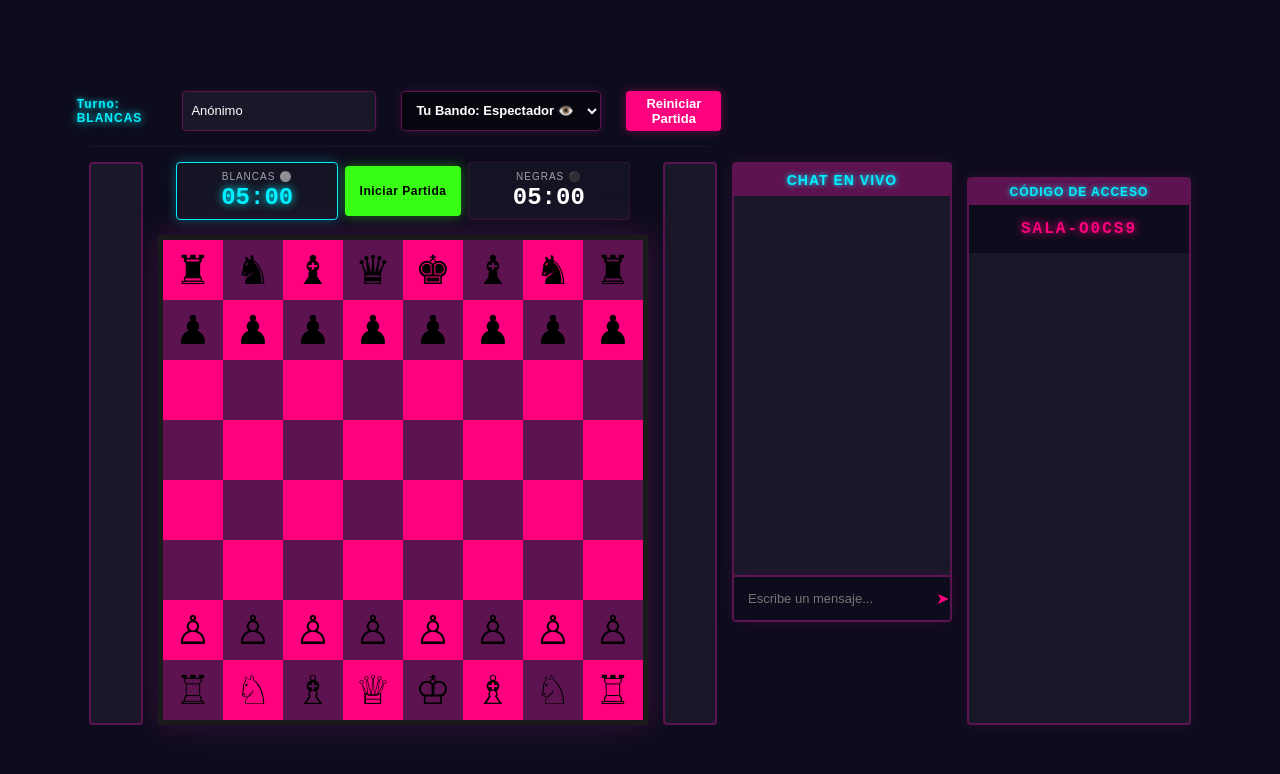
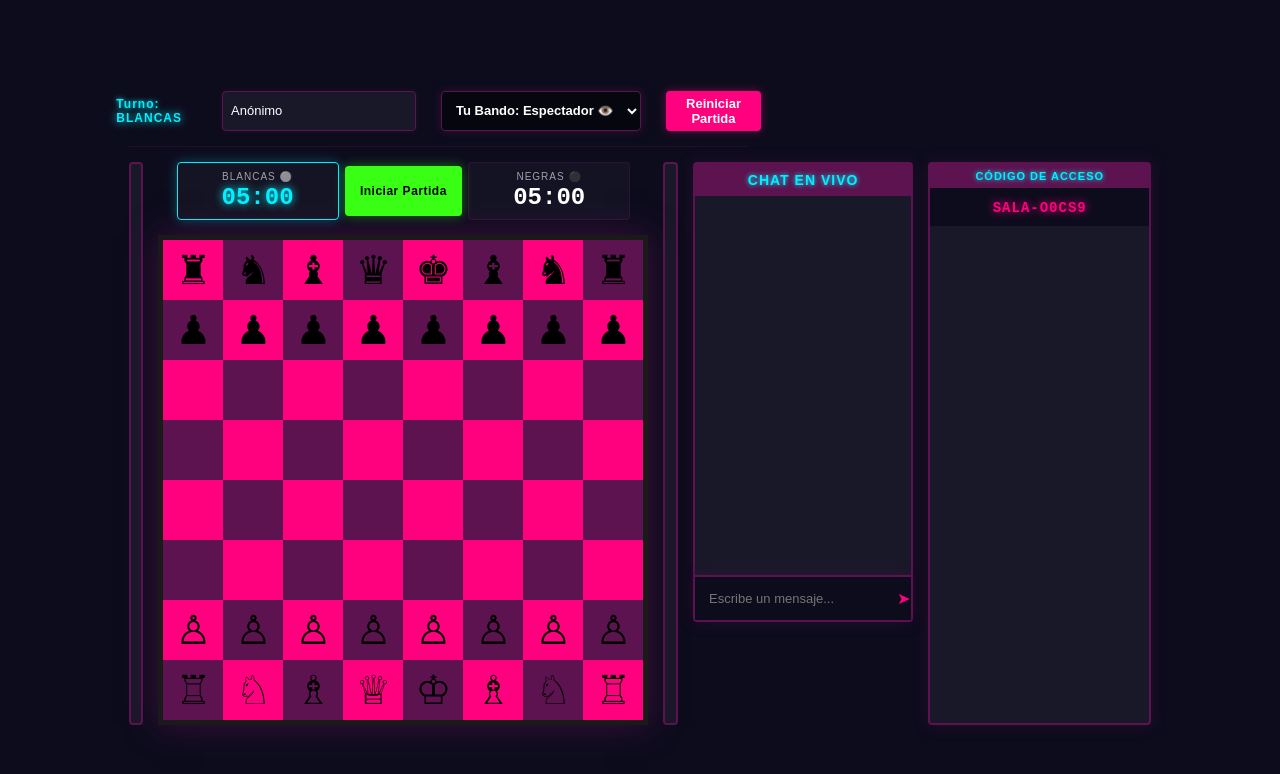
Before and after one commit to VanneVannu/mi-ajedrez-BreakMates, a website: page index.html in a window 1280 px wide. Both pictures are taken after a click on the button "CREAR PARTIDA PRIVADA 🎲". Drawn offline with nearby package versions, Linux system fonts and the light colour scheme; no server answers.

Commit message:
Update
Modificacion en visualización de códigos generados para cada sala

```diff
--- a/style.css
+++ b/style.css
@@ -616,18 +616,24 @@ body {
   box-shadow: 0 0 20px rgba(0, 240, 255, 0.6) !important;
 }
 
-/* --- BLINDAJE ULTRA-VISIBLE PARA EL PANEL DEL CÓDIGO LATERAL --- */
+/* --- NUEVA COLUMNA VERTICAL DERECHA --- */
+.columna-lateral-derecha {
+  display: flex !important;
+  flex-direction: column !important; /* Fuerza a que el código se ponga ABAJO del chat */
+  width: 220px !important;
+  gap: 15px !important; /* Espacio de separación entre el chat y el código */
+}
+
+/* --- CUADRO DEL CÓDIGO PEQUEÑO Y COMPACTO --- */
 #contenedor-codigo-lateral {
-  width: 220px !important;
-  min-height: 90px !important; /* Le da una altura mínima fija para que nunca desaparezca */
+  width: 100% !important; /* Ocupa el mismo ancho de la columna del chat */
   background-color: rgba(255, 255, 255, 0.05) !important;
   border: 2px solid #5c134f !important;
   border-radius: 4px !important;
   display: flex !important;
   flex-direction: column !important;
-  margin-top: 15px !important; /* Separa la caja con respecto al fondo del chat */
   box-shadow: 0 0 15px rgba(92, 19, 79, 0.3) !important;
-  visibility: visible !important; /* Fuerza al navegador a no esconderlo */
+  height: auto !important; /* Evita que se estire verticalmente de más */
 }
 
 #titulo-codigo-lateral {
@@ -637,25 +643,21 @@ body {
   text-align: center !important;
   padding: 6px !important;
   font-weight: bold !important;
-  font-size: 12px !important;
+  font-size: 11px !important;
   letter-spacing: 1px !important;
 }
 
 #caja-codigo-texto {
-  padding: 15px !important;
+  padding: 10px !important; /* Reducimos el relleno para hacerlo más compacto */
   text-align: center !important;
-  display: flex !important;
-  justify-content: center !important;
-  align-items: center !important;
   background-color: #0d0c1d !important;
 }
 
 #txt-sala-actual {
-  color: #ff007f !important; /* Fucsia Cyberpunk */
+  color: #ff007f !important;
   text-shadow: 0 0 8px #ff007f !important;
   font-weight: bold !important;
   font-family: monospace !important;
-  font-size: 16px !important;
-  letter-spacing: 2px !important;
-  display: inline-block !important;
+  font-size: 14px !important; /* Tamaño estilizado para que quepa perfecto */
+  letter-spacing: 1px !important;
 }
```
